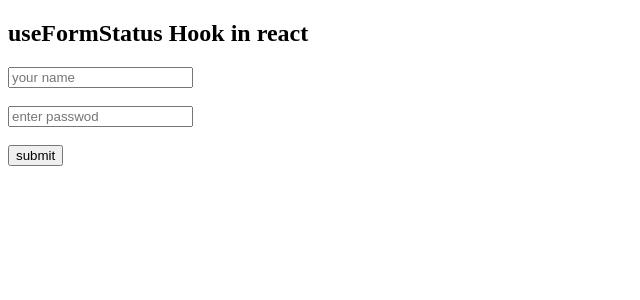
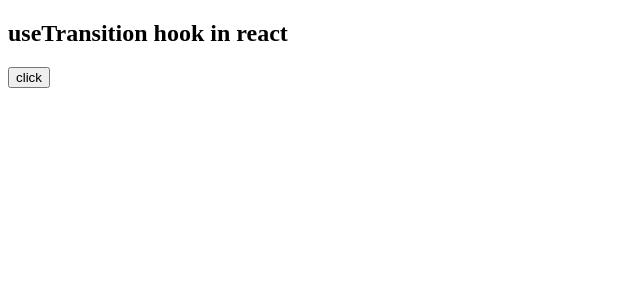
Before and after one commit to Sonukumar201995/react_practice-02, a React (Vite) app: page / in a window 1280 px wide. Shown: the top 300 px of the page, without its empty margins (0-640 px from the left). Built offline with nearby package versions, Linux system fonts and the light colour scheme.

Commit message:
useTransitin hook

```diff
--- a/src/App.jsx
+++ b/src/App.jsx
@@ -1,33 +1,18 @@
-import { useFormStatus } from "react-dom"
+import { useTransition } from "react";
 
 function App()
 {
+  const [pending,startTransition]=useTransition();
 
-  let handleform=async()=>{
-    await new Promise(res=>setTimeout(res,2000))
-    console.log("submit")
-
-  }
-
-  function CustomerForm(){
-    const {pending}=useFormStatus();
-    console.log("pending")
-    return(
-      <>
-      <input type="text" placeholder="your name"/>
-      <br /><br />
-      <input type="password" placeholder="enter passwod"/>
-      <br /><br />
-      <button disabled={pending}>{pending ?'submitting...':'submit'}</button>
-      </>
-    )
+  const handleButton=()=>{
+    startTransition(async()=>{
+      await new Promise(res=>setTimeout(res,2000))
+    })
   }
   return(
     <>
-    <h2>useFormStatus Hook in react</h2>
-    <form action={handleform}>
-      <CustomerForm/>
-    </form>
+    <h2>useTransition hook in react</h2>
+    <button disabled={pending} onClick={handleButton}>click</button>
     </>
   )
 }
```
